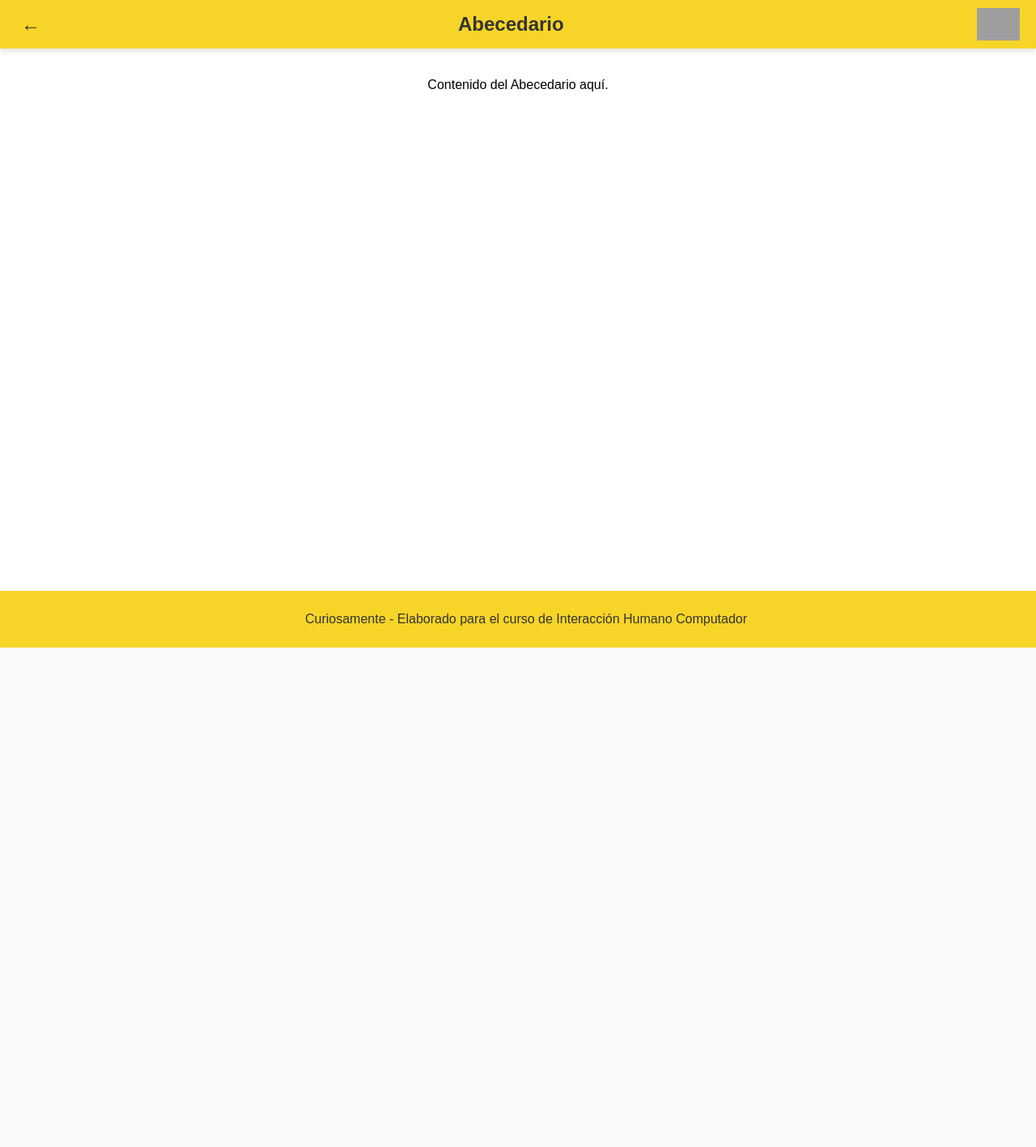
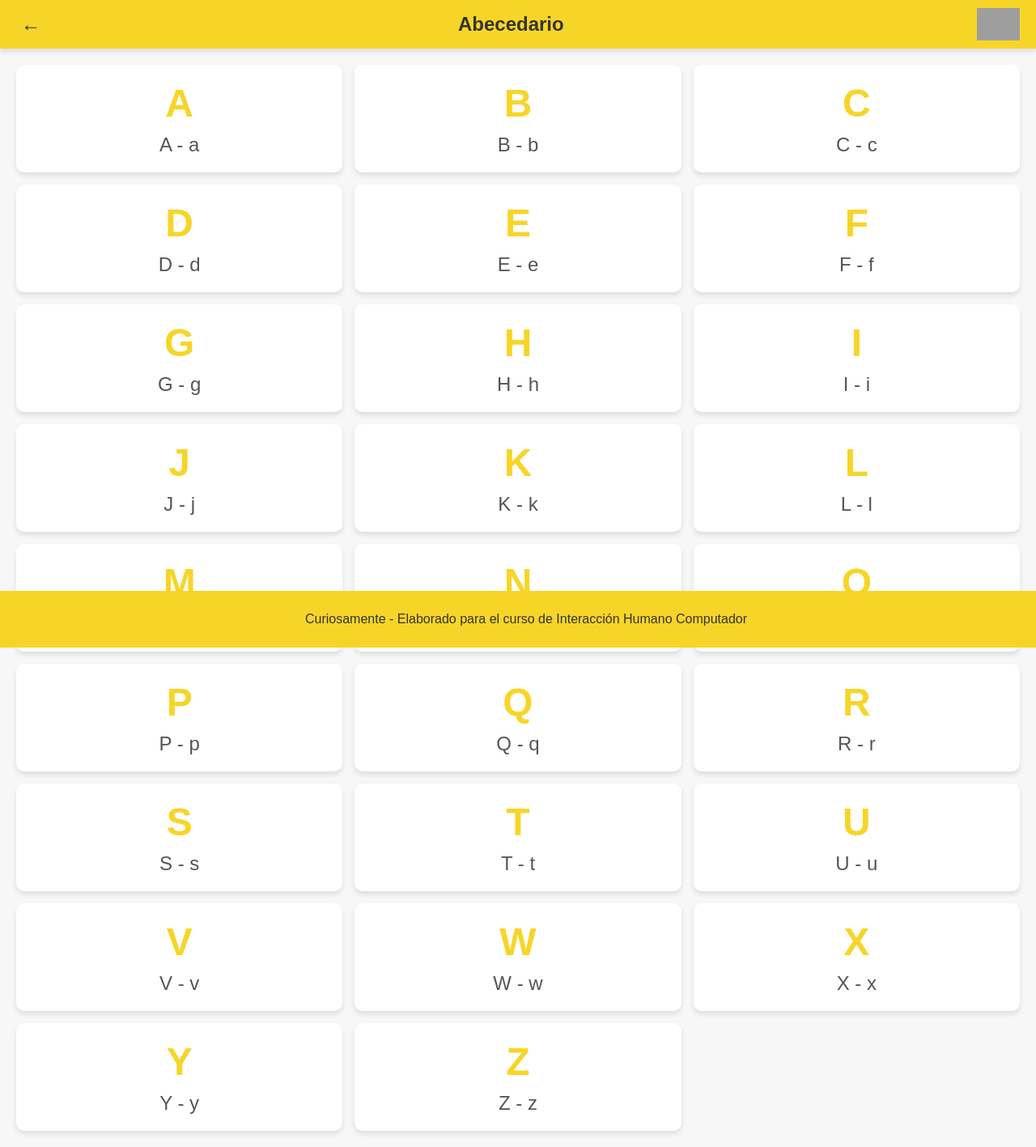
Before and after one commit to rinfasulasalle/ProyectoCuriosamente, a Flask app: page /category/abecedario in a window 1280 px wide. Shown: the whole page at 81% size. Before the commit the page ends 800 px from the top, so only its background shows below. Run offline with Flask 3, Linux system fonts and the light colour scheme; grey boxes are pictures that could not be loaded.

Commit message:
Pantalla Abecedario

```diff
--- /dev/null
+++ b/static/css/abecedario.css
@@ -0,0 +1,84 @@
+body {
+    margin: 0;
+    padding: 0;
+    font-family: Arial, sans-serif;
+    background-color: #f7f7f7;
+    color: #333;
+}
+
+header {
+    display: flex;
+    justify-content: space-between;
+    align-items: center;
+    padding: 10px 20px;
+    background-color: #f7d528;
+    box-shadow: 0 4px 6px rgba(0, 0, 0, 0.1);
+}
+
+header .back-btn {
+    background: none;
+    border: none;
+    font-size: 1.5em;
+    cursor: pointer;
+    color: #333;
+}
+
+header h1 {
+    margin: 0;
+    font-size: 1.5em;
+}
+
+header .logo {
+    height: 40px;
+    width: auto;
+}
+
+main {
+    padding: 20px;
+}
+
+.card-grid {
+    display: grid;
+    grid-template-columns: repeat(3, 1fr);
+    gap: 15px;
+}
+
+.card {
+    display: flex;
+    flex-direction: column;
+    justify-content: center;
+    align-items: center;
+    padding: 20px;
+    background-color: #fff;
+    text-align: center;
+    border-radius: 10px;
+    box-shadow: 0 4px 6px rgba(0, 0, 0, 0.1);
+    transition: transform 0.2s, box-shadow 0.2s;
+}
+
+.card:hover {
+    transform: scale(1.05);
+    box-shadow: 0 6px 8px rgba(0, 0, 0, 0.15);
+}
+
+.large-letter {
+    font-size: 3em;
+    font-weight: bold;
+    margin-bottom: 10px;
+    color: #f7d528;
+}
+
+.small-letter {
+    font-size: 1.5em;
+    color: #555;
+}
+
+footer {
+    text-align: center;
+    padding: 10px;
+    background-color: #f7d528;
+    color: #333;
+    position: fixed;
+    bottom: 0;
+    width: 100%;
+}
--- a/templates/abecedario.html
+++ b/templates/abecedario.html
@@ -4,7 +4,7 @@
     <meta charset="UTF-8">
     <meta name="viewport" content="width=device-width, initial-scale=1.0">
     <title>Abecedario</title>
-    <link rel="stylesheet" href="{{ url_for('static', filename='css/home.css') }}">
+    <link rel="stylesheet" href="{{ url_for('static', filename='css/abecedario.css') }}">
 </head>
 <body>
     <header>
@@ -12,9 +12,20 @@
         <h1>Abecedario</h1>
         <img src="{{ url_for('static', filename='images/logo.png') }}" alt="Logo" class="logo">
     </header>
+
     <main>
-        <p>Contenido del Abecedario aquí.</p>
+        <div class="card-grid">
+            {% for letter in "ABCDEFGHIJKLMNOPQRSTUVWXYZ" %}
+            <div class="card">
+                <div class="large-letter">{{ letter }}</div>
+                <div class="small-letter">
+                    {{ letter }} - {{ letter.lower() }}
+                </div>
+            </div>
+            {% endfor %}
+        </div>
     </main>
+
     <footer>
         <p>Curiosamente - Elaborado para el curso de Interacción Humano Computador</p>
     </footer>
```
